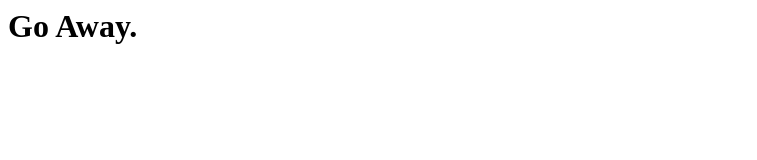
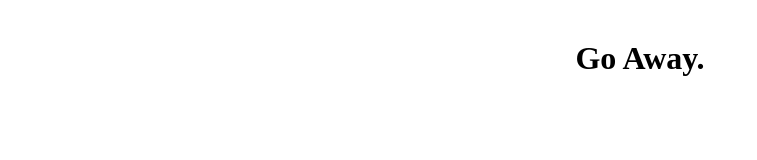
Before and after one commit to Pritchy96/transistorking.com, a plain HTML site: page index.html in a window 1280 px wide. Shown: the whole page, without its empty margins (0-757 px from the left). Drawn offline with Linux system fonts and the light colour scheme.

Commit message:
Update index.html

```diff
--- a/index.html
+++ b/index.html
@@ -1 +1,7 @@
-<h1> Go Away. </h1>
+<style>
+  h1 {
+  	line-height: 100px;
+  }
+</style>
+
+<h1 align="center"> Go Away. </h1>
```
